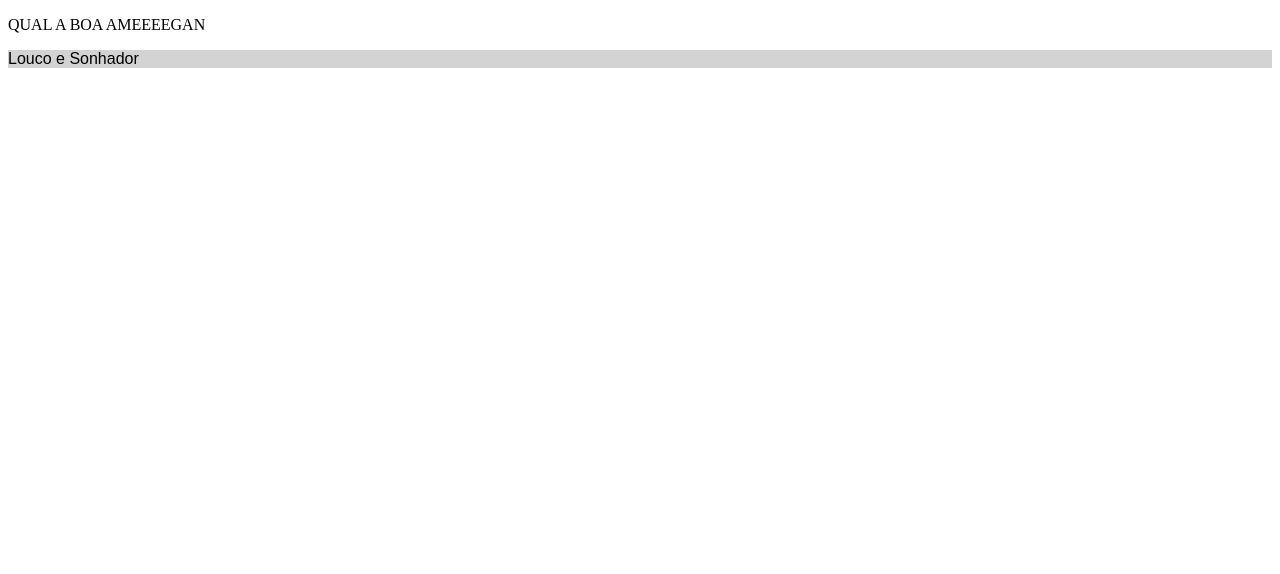
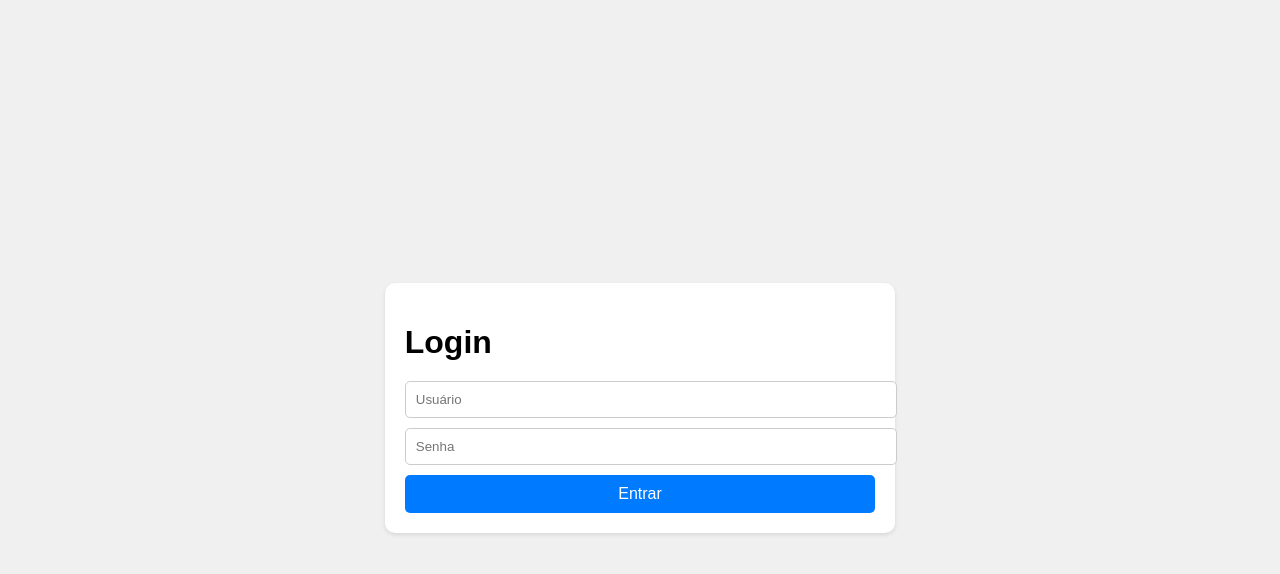
Before and after one commit to Phaionner/javascript, a plain HTML site: page Teste/teste 1/index.html in a window 1280 px wide. Drawn offline with Linux system fonts and the light colour scheme.

Commit message:
teste IA

```diff
--- a/Teste/teste 1/index.html
+++ b/Teste/teste 1/index.html
@@ -3,23 +3,53 @@
 <head>
     <meta charset="UTF-8">
     <meta name="viewport" content="width=device-width, initial-scale=1.0">
-    <title>Document</title>
-    <link rel="stylesheet" href="style.css">
+    <title>Tela de Login</title>
+    <style>
+        body {
+            font-family: Arial, sans-serif;
+            display: flex;
+            justify-content: center;
+            align-items: center;
+            height: 100vh;
+            background-color: #f0f0f0;
+        }
+        .login-container {
+            background-color: white;
+            padding: 20px;
+            border-radius: 10px;
+            box-shadow: 0 2px 4px rgba(0, 0, 0, 0.1);
+        }
+        .login-container h1 {
+            margin-bottom: 20px;
+        }
+        .login-container input[type="text"],
+        .login-container input[type="password"] {
+            width: 100%;
+            padding: 10px;
+            margin-bottom: 10px;
+            border: 1px solid #ccc;
+            border-radius: 5px;
+        }
+        .login-container button {
+            width: 100%;
+            padding: 10px;
+            border: none;
+            border-radius: 5px;
+            background-color: #007bff;
+            color: white;
+            font-size: 16px;
+            cursor: pointer;
+        }
+    </style>
 </head>
 <body>
-    <head class="coe">
-        <p>QUAL A BOA AMEEEEGAN</p>
-    </head>
-    <section>
-        <div>
-            <p>Louco e Sonhador</p>
-        </div>
-    </section>
-    <footer>
-
-    </footer>
-    <script>
-
-    </script>
+    <div class="login-container">
+        <h1>Login</h1>
+        <form>
+            <input type="text" placeholder="Usuário" required>
+            <input type="password" placeholder="Senha" required>
+            <button type="submit">Entrar</button>
+        </form>
+    </div>
 </body>
 </html>
```
